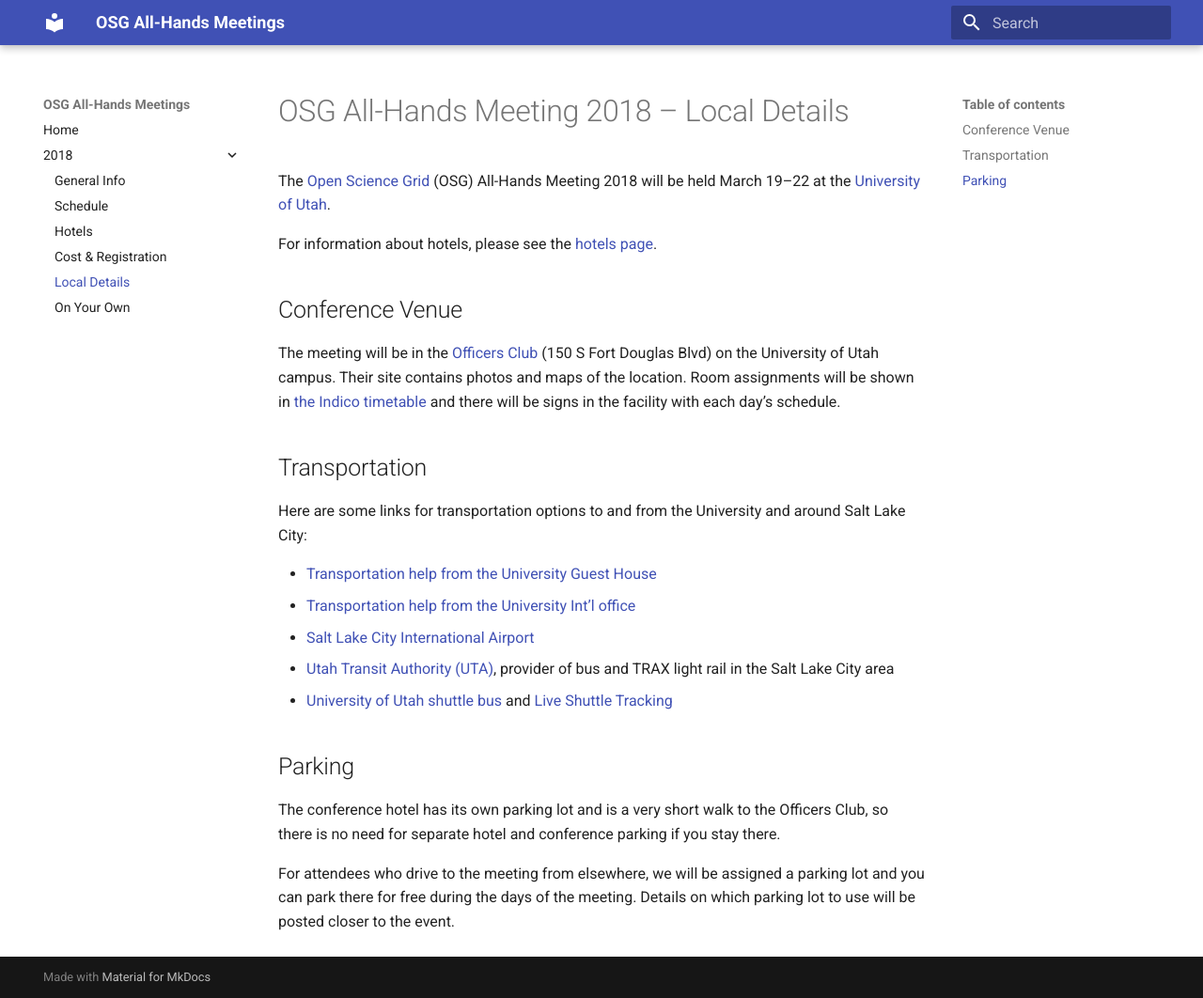
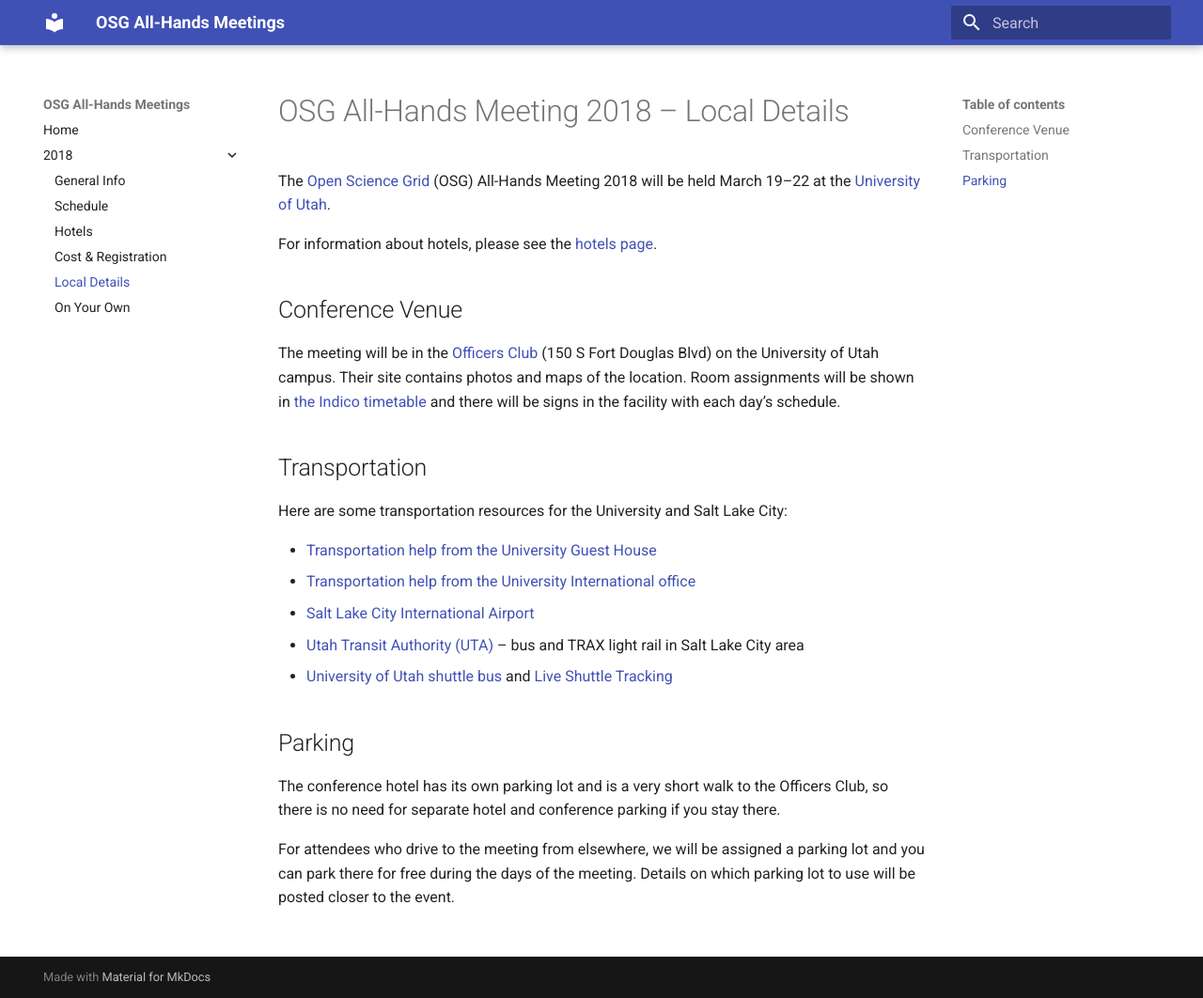
Before and after one commit to osg-htc/all-hands, an MkDocs documentation site: the page built from docs/2018/local.md, in a window 1280 px wide and 1062 px high. Shown: the whole window at 94% size. Built offline with MkDocs 1.6.1 and Material for MkDocs 9.7.7, drawn with Linux system fonts in a browser that asks for light colours; old or Windows-style settings are respelled for this version of MkDocs.

Commit message:
Tweak transportation details

```diff
--- a/docs/2018/local.md
+++ b/docs/2018/local.md
@@ -14,12 +14,12 @@
 
 ## Transportation
 
-Here are some links for transportation options to and from the University and around Salt Lake City:
+Here are some transportation resources for the University and Salt Lake City:
 
 * [Transportation help from the University Guest House](http://www.universityguesthouse.com/Location-Transportation)
-* [Transportation help from the University Int&rsquo;l office](http://isss.utah.edu/students/orientation-arrival/transportation.php)
+* [Transportation help from the University International office](http://isss.utah.edu/students/orientation-arrival/transportation.php)
 * [Salt Lake City International Airport](https://www.slcairport.com)
-* [Utah Transit Authority (UTA)](http://www.rideuta.com/), provider of bus and TRAX light rail in the Salt Lake City area
+* [Utah Transit Authority (UTA)](http://www.rideuta.com/)&nbsp;&ndash; bus and TRAX light rail in Salt Lake City area
 * [University of Utah shuttle bus](https://commuterservices.utah.edu/mass-transit/shuttles/) and [Live Shuttle Tracking](http://www.uofubus.com/)
 
 ## Parking
```
